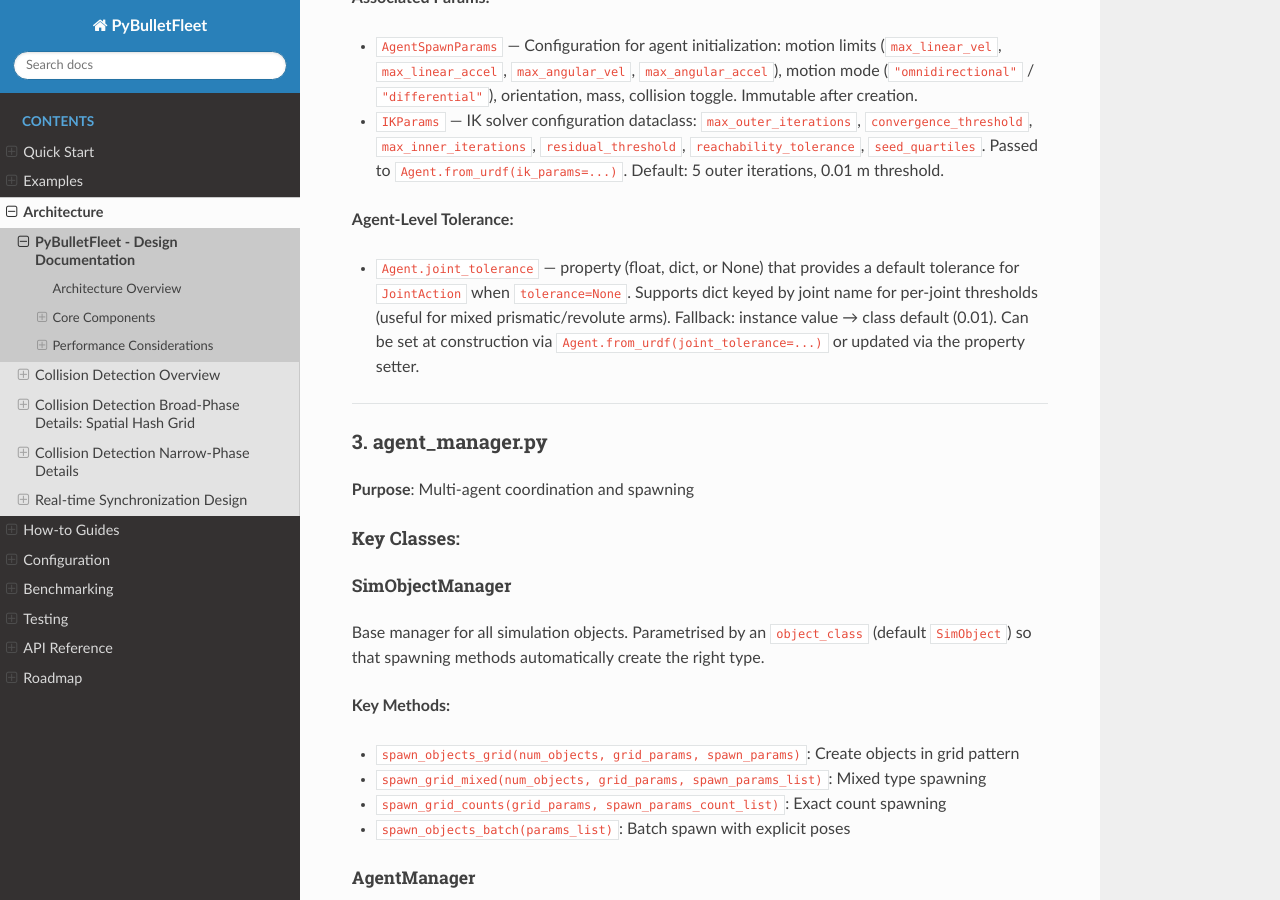
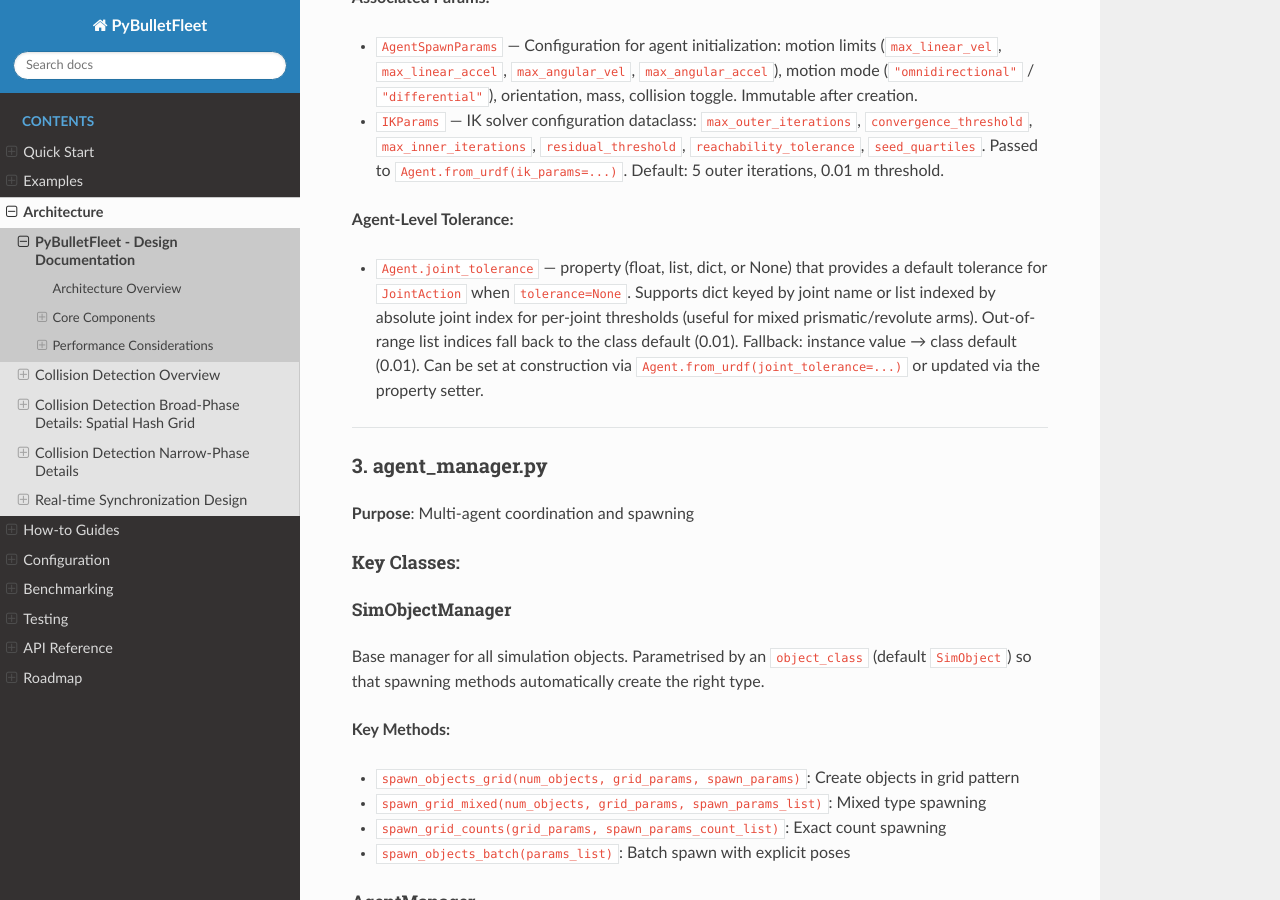
Before and after one commit to yuokamoto/PyBulletFleet, a Sphinx documentation site: the page built from docs/architecture/overview.md, in a window 1280 px wide and 900 px high, scrolled down 4744 px. Built offline with Sphinx 7.4.7 and the Read the Docs theme 3.1.0, drawn with Linux system fonts in a browser that asks for light colours; some of the changed text lies outside the part shown.

Commit message:
fix: address PR #6 review round 2 — docstring, tolerance docs, physicsClientId
- conftest.py: pass physicsClientId to setAdditionalSearchPath
- Agent docstring: document _KINEMATIC_PRISMATIC_FALLBACK_VELOCITY constant
- arm-pick-drop.md: add list tolerance form to tolerance table
- overview.md: add list/tuple to Agent.joint_tolerance and JointAction tolerance docs

```diff
--- a/docs/architecture/overview.md
+++ b/docs/architecture/overview.md
@@ -163,7 +163,7 @@
 - `IKParams` — IK solver configuration dataclass: `max_outer_iterations`, `convergence_threshold`, `max_inner_iterations`, `residual_threshold`, `reachability_tolerance`, `seed_quartiles`. Passed to `Agent.from_urdf(ik_params=...)`. Default: 5 outer iterations, 0.01 m threshold.
 
 **Agent-Level Tolerance:**
-- `Agent.joint_tolerance` — property (float, dict, or None) that provides a default tolerance for `JointAction` when `tolerance=None`. Supports dict keyed by joint name for per-joint thresholds (useful for mixed prismatic/revolute arms). Fallback: instance value → class default (0.01). Can be set at construction via `Agent.from_urdf(joint_tolerance=...)` or updated via the property setter.
+- `Agent.joint_tolerance` — property (float, list, dict, or None) that provides a default tolerance for `JointAction` when `tolerance=None`. Supports dict keyed by joint name or list indexed by absolute joint index for per-joint thresholds (useful for mixed prismatic/revolute arms). Out-of-range list indices fall back to the class default (0.01). Fallback: instance value → class default (0.01). Can be set at construction via `Agent.from_urdf(joint_tolerance=...)` or updated via the property setter.
 
 ---
 
@@ -261,7 +261,7 @@
 
 **Key Parameters:**
 - `target_joint_positions`: List of target positions for all controllable joints (radians for revolute, metres for prismatic), or dict keyed by joint name
-- `tolerance`: Completion threshold per joint — scalar `float`, `dict` keyed by joint name, or `None` (resolved from `agent.joint_tolerance` on first tick; default: 0.01)
+- `tolerance`: Completion threshold per joint — scalar `float`, `list` indexed by absolute joint index, `dict` keyed by joint name, or `None` (resolved from `agent.joint_tolerance` on first tick; default: 0.01). Out-of-range list indices fall back to the class default (0.01)
 - `max_force`: Motor force for physics mode (default: 500.0 N·m)
 
 **Tolerance resolution:** When `tolerance` is `None`, it is resolved once from `agent.joint_tolerance` at the first `execute()` call and written back to `action.tolerance`. Fallback chain: Action → Agent → class default (0.01). Dict tolerance enables per-joint thresholds for mixed prismatic/revolute arms.
```
Also changed, not shown: docs/examples/arm-pick-drop.md (+1 -0 lines), 2 other files.
